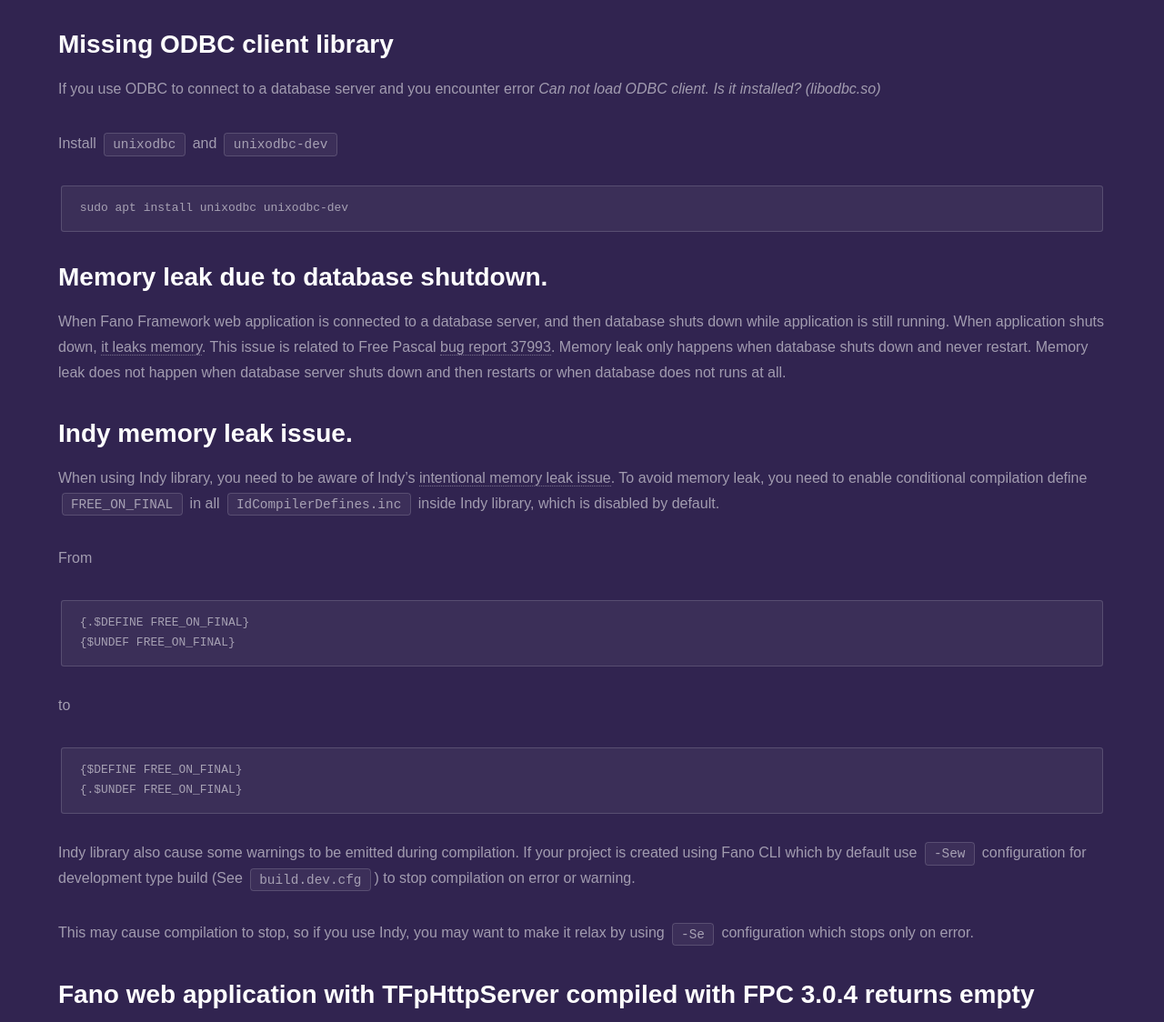
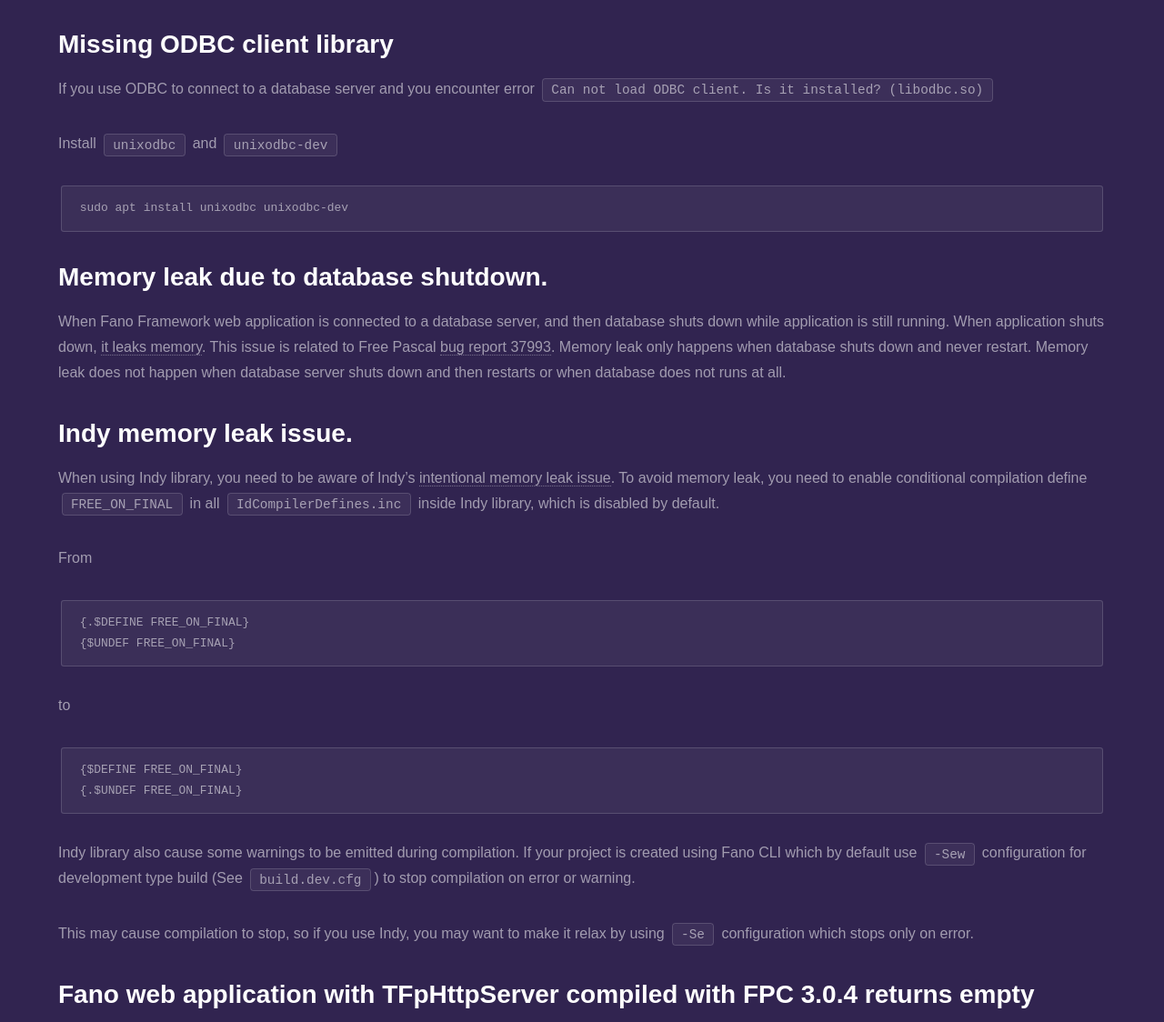
Before and after one commit to fanoframework/fanoframework.github.io, a Jekyll site: the page built from known-issues/index.md, in a window 1280 px wide. Shown: the part 4815-5939 px from the top of the page at 91% size. Built offline with Jekyll 4.4.1, drawn with Linux system fonts in a browser that asks for light colours; our own code applies the rules of GitHub Pages for plain Markdown files.

Commit message:
change highlight of error

```diff
--- a/known-issues/index.md
+++ b/known-issues/index.md
@@ -178,7 +178,7 @@
 ## <a name="missing-odbc-client-library"></a>Missing ODBC client library
 
 If you use ODBC to connect to a database server and you encounter error
-*Can not load ODBC client. Is it installed? (libodbc.so)*
+`Can not load ODBC client. Is it installed? (libodbc.so)`
 
 Install `unixodbc` and `unixodbc-dev`
 
```
